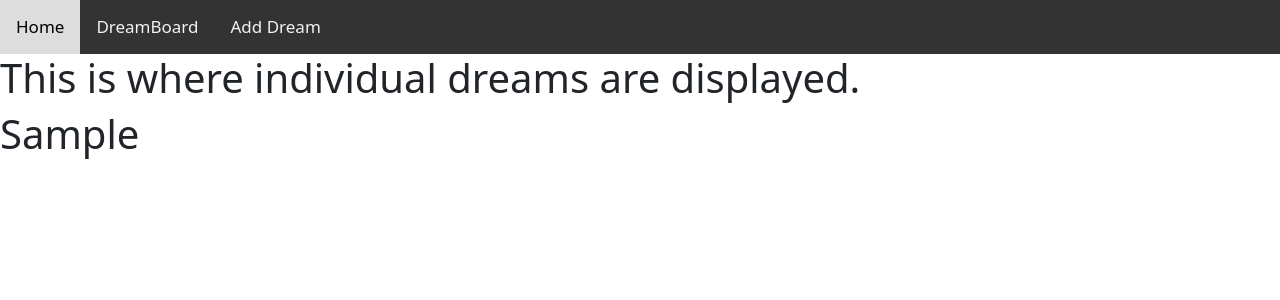
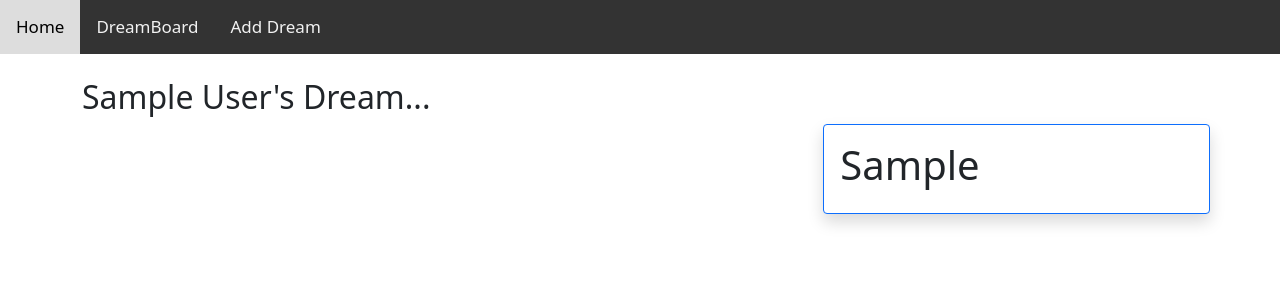
Before and after one commit to matthewoz101/HackathonDreamboard, a Django app: page /dreamboard/1/ in a window 1280 px wide. Shown: the top 300 px of the page. Run offline with Django 3.2, Linux system fonts and the light colour scheme; tables that the repository leaves empty hold one stand-in row (values such as "Sample post").

Commit message:
Added styling to display dreams and redirected after submitting a dream

```diff
--- a/mysite/dreamboard/templates/dreamboard/displayDream.html
+++ b/mysite/dreamboard/templates/dreamboard/displayDream.html
@@ -11,7 +11,7 @@
 
     <title>This is where individual dreams are displayed</title>
   </head>
-  <body>
+  <body >
 
 
     <div class="topnav">
@@ -20,9 +20,30 @@
       <a href="{% url 'addDream' %}">Add Dream</a>
     </div>
 
-    <h1>This is where individual dreams are displayed.</h1>
+    <br>
 
-    <h1>{{dreamObject.first_name}}</h1>
+    <div class="container ">
+      <h2>{{dreamObject.first_name}} {{dreamObject.last_name}}'s Dream...</h2>
+
+    </div>
+
+
+    <div class="container">
+  <div class="row">
+    <div class="col align-self-start">
+
+    </div>
+    <div class="col align-self-center">
+
+    </div>
+    <div class="col align-self-end border border-primary shadow p-3 mb-5 bg-white rounded">
+      <h1>{{dreamObject.dreamItem}}</h1>
+    </div>
+  </div>
+</div>
+
+
+
 
 
 
--- a/mysite/dreamboard/views.py
+++ b/mysite/dreamboard/views.py
@@ -29,8 +29,8 @@ def addDream(request):
         form = DreamForm(request.POST)
         if form.is_valid():
             form.save()
-        return render(request, 'dreamboard/addDream.html', {'form':form, 'dreamboard_dream': dream.objects.all()})
-        #return redirect('index')
+        # return render(request, 'dreamboard/addDream.html', {'form':form, 'dreamboard_dream': dream.objects.all()})
+        return redirect('index')
 
 def displayDream(request, pk):
     dreamObject = dream.objects.get(id=pk)
```
